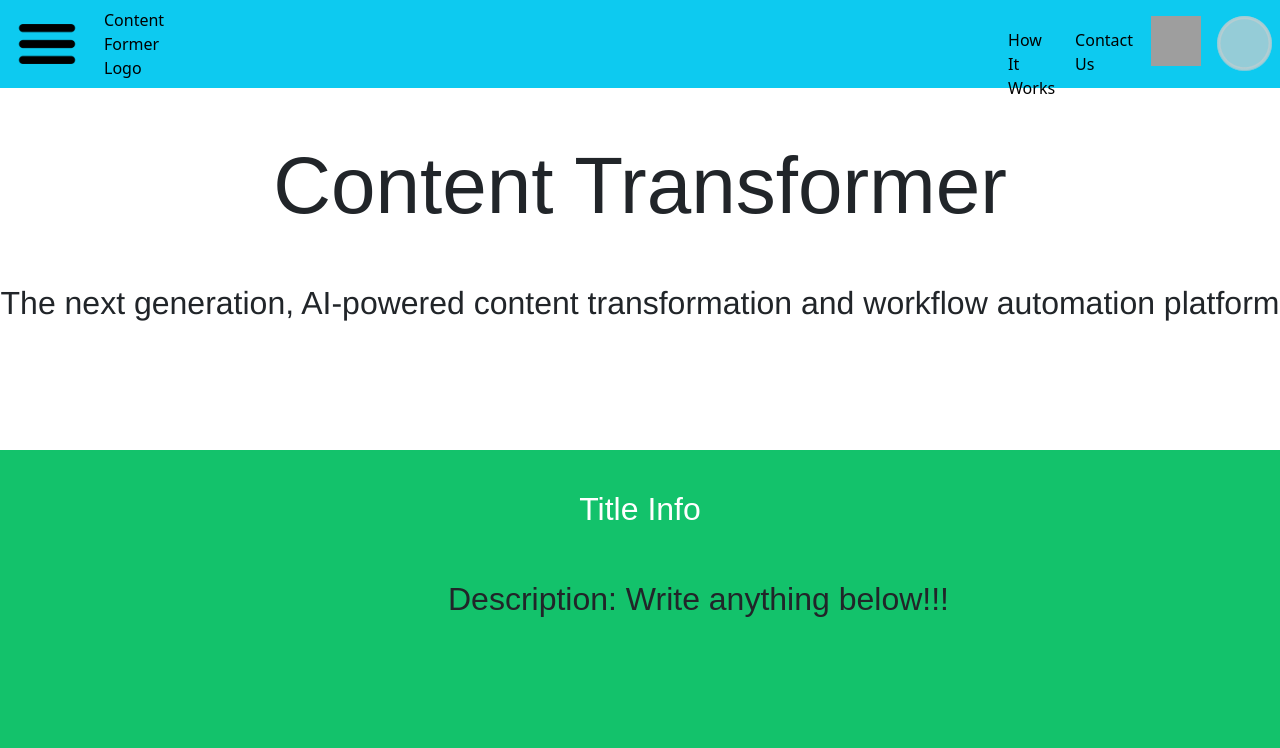
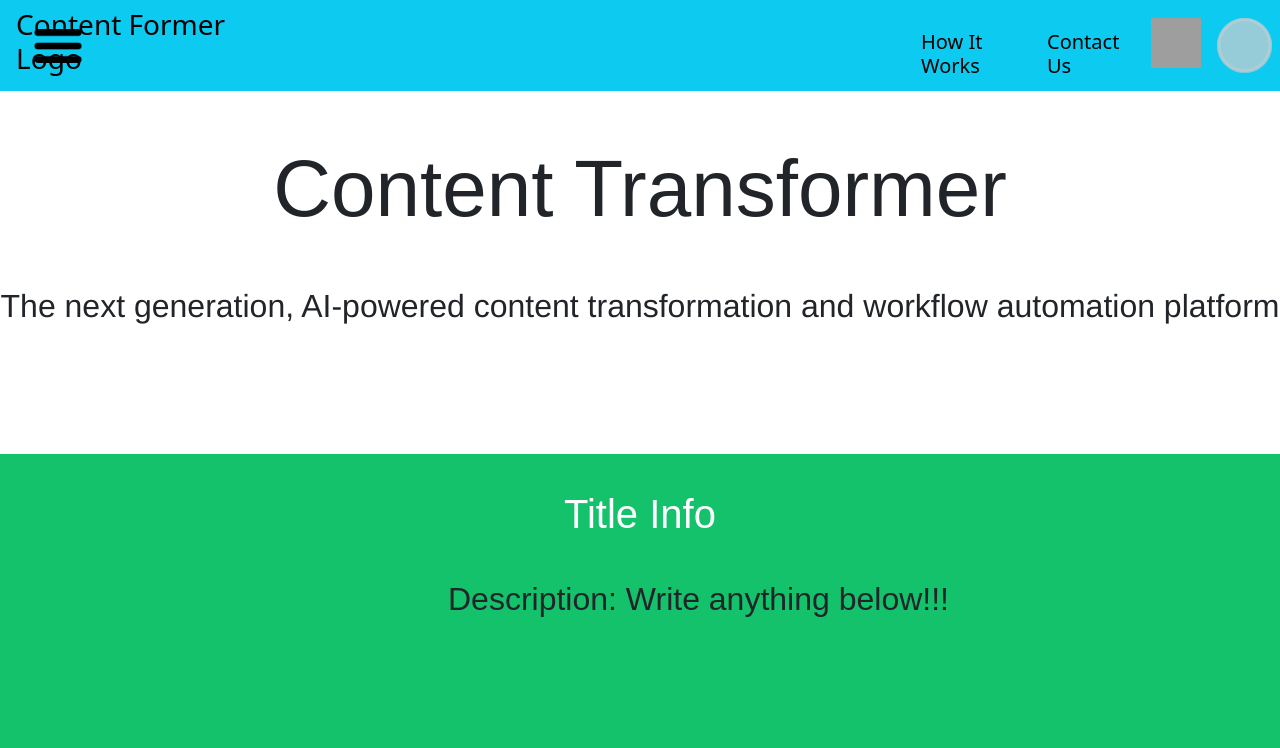
Before and after one commit to ohn582/treehouse-front-end-project, a React (Create React App) app: page / in a window 1280 px wide. Shown: the top 748 px of the page. Built offline with nearby package versions, Linux system fonts and the light colour scheme; grey boxes are pictures that could not be loaded.

Commit message:
first commit

```diff
--- a/src/App.css
+++ b/src/App.css
@@ -48,14 +48,14 @@
 
 .nav{
   float: right;
-  margin-left: 890px;
+  margin-left: -420px;
 }
 
 .brand{
   float: left;
   /* margin-left: 100px; */
   position: relative;
-  left: 40px;
+  left: -1100px;
   text-decoration: none;
   color: black;
 }
--- a/src/App.js
+++ b/src/App.js
@@ -15,23 +15,53 @@ class App extends Component {
     return (
       <>
         <nav className="navbar navbar-expand-lg navbar-dark bg-info">
-          <img src={hb} class="rounded float-left" alt=" " class="hb" />
+          <a className="nav-link" href="#" id="navbarDropdown" role="button" data-toggle="dropdown" aria-haspopup="true" aria-expanded="false">
+            <img src={hb} class="rounded float-left" alt=" " class="hb" />
+          </a>
+          <div className="dropdown-menu dropdown-menu-left bg-secondary">
+            <br />
+            <br />
+            <br />
+            <br />
+            <br />
+            <br />
+            <br />
+            <br />
+            <div class="dropdown-divider"></div>
+            <br />
+          </div>
 
-          <a className="navbar-brand" class='brand' href="#">Content Former Logo</a>
+          <a className="navbar-brand" class='brand' href="#"><h3>Content Former Logo</h3></a>
 
           <div className="collapse-navbar-collapse" className="nav" id="navbarSupportedContent">
             <ul className="navbar-nav mr-auto">
 
               <li className="nav-item active">
-                <a className="nav-link" href="#" class="navtext1">How It Works</a>
+                <a className="nav-link" href="#" class="navtext1">
+                  <h5>How It Works</h5>
+                </a>
               </li>
               <li className="nav-item active">
-                <a className="nav-link" href="#" class="navtext2">Contact Us</a>
+                <a className="nav-link" href="#" class="navtext2">
+                  <h5>Contact Us</h5>
+                </a>
               </li>
               <li className="nav-item active">
                 <a className="nav-link" href="#" id="navbarDropdown" role="button" data-toggle="dropdown" aria-haspopup="true" aria-expanded="false">
                   <img src='https://uxwing.com/wp-content/themes/uxwing/download/01-user_interface/bell.png' class="rounded float-right" alt=" " class="bell" />
                 </a>
+                <div className="dropdown-menu dropdown-menu-right bg-secondary">
+                  <br />
+                  <br />
+                  <br />
+                  <br />
+                  <br />
+                  <br />
+                  <br />
+                  <br />
+                  <div class="dropdown-divider"></div>
+                  <br />
+                </div>
               </li>
               <li className="nav-item dropdown" className="nav2">
                 <a className="nav-link" href="#" id="navbarDropdown" role="button" data-toggle="dropdown" aria-haspopup="true" aria-expanded="false">
@@ -88,7 +118,6 @@ class App extends Component {
                   <img src={icon} class="rounded float-left" alt=" " class="pic" />
                   <label for="exampleDropdownFormPassword1" href="#" class="droptext">Log In</label>
                 </div>
-
               </li>
             </ul>
           </div>
@@ -104,7 +133,7 @@ class App extends Component {
           <br />
         </div>
         <div class="text_overlay1">
-          <h2>Title Info</h2>
+          <h1>Title Info</h1>
         </div>
         <div class="text_overlay2">
           <h2>Description: Write anything below!!!</h2>
```
